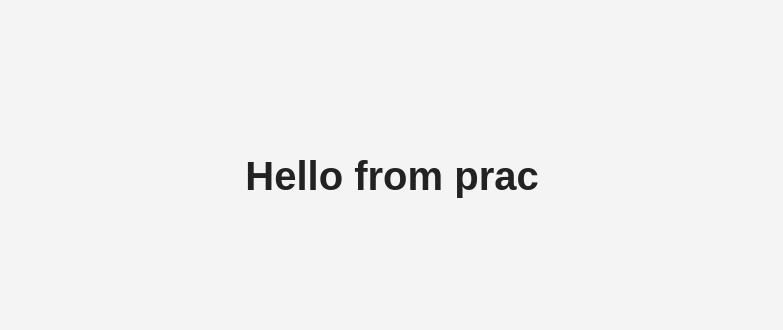
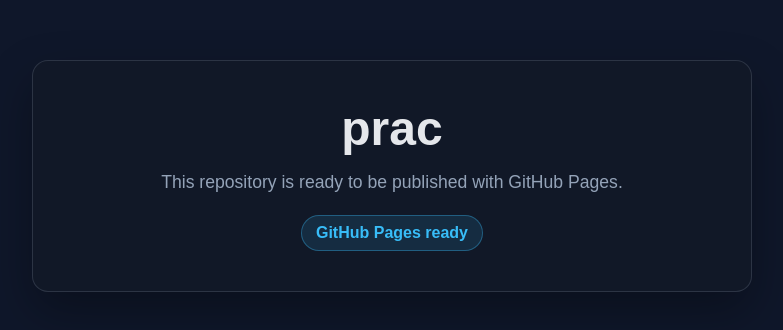
Before and after one commit to mimizuno-fken/prac, a plain HTML site: page index.html in a window 1280 px wide. Shown: the part 224-554 px from the top of the page, without its empty margins (248-1031 px from the left). Drawn offline with Linux system fonts and the light colour scheme.

Commit message:
Create a homepage so the repo can be served via GitHub Pages

```diff
--- a/index.html
+++ b/index.html
@@ -5,23 +5,59 @@
     <meta name="viewport" content="width=device-width, initial-scale=1.0" />
     <title>prac</title>
     <style>
+      :root {
+        --bg: #0f172a;
+        --panel: #111827;
+        --text: #e5e7eb;
+        --muted: #94a3b8;
+        --accent: #38bdf8;
+      }
+      * { box-sizing: border-box; }
       body {
         margin: 0;
-      height: 100vh;
+        min-height: 100vh;
         display: grid;
         place-items: center;
-      background: #f4f4f4;
-      font-family: Arial, sans-serif;
+        font-family: Arial, Helvetica, sans-serif;
+        background: var(--bg);
+        color: var(--text);
+      }
+      .card {
+        width: min(90vw, 720px);
+        background: var(--panel);
+        padding: 40px 32px;
+        border-radius: 16px;
+        border: 1px solid rgba(148, 163, 184, 0.2);
+        text-align: center;
+        box-shadow: 0 20px 48px rgba(0,0,0,0.3);
       }
       h1 {
-      font-size: 2.5rem;
-      color: #222;
-      text-align: center;
-      padding: 0 1rem;
+        margin: 0 0 12px;
+        font-size: clamp(2rem, 4vw, 3rem);
+      }
+      p {
+        margin: 0;
+        color: var(--muted);
+        font-size: 1.1rem;
+        line-height: 1.6;
+      }
+      .badge {
+        display: inline-block;
+        margin-top: 18px;
+        padding: 8px 14px;
+        background: rgba(56, 189, 248, 0.12);
+        border: 1px solid rgba(56, 189, 248, 0.35);
+        border-radius: 999px;
+        color: var(--accent);
+        font-weight: 600;
       }
     </style>
   </head>
   <body>
-  <h1>Hello from prac</h1>
+    <main class="card">
+      <h1>prac</h1>
+      <p>This repository is ready to be published with GitHub Pages.</p>
+      <div class="badge">GitHub Pages ready</div>
+    </main>
   </body>
 </html>
```
Lines whose indentation alone changed are shown as unchanged.
